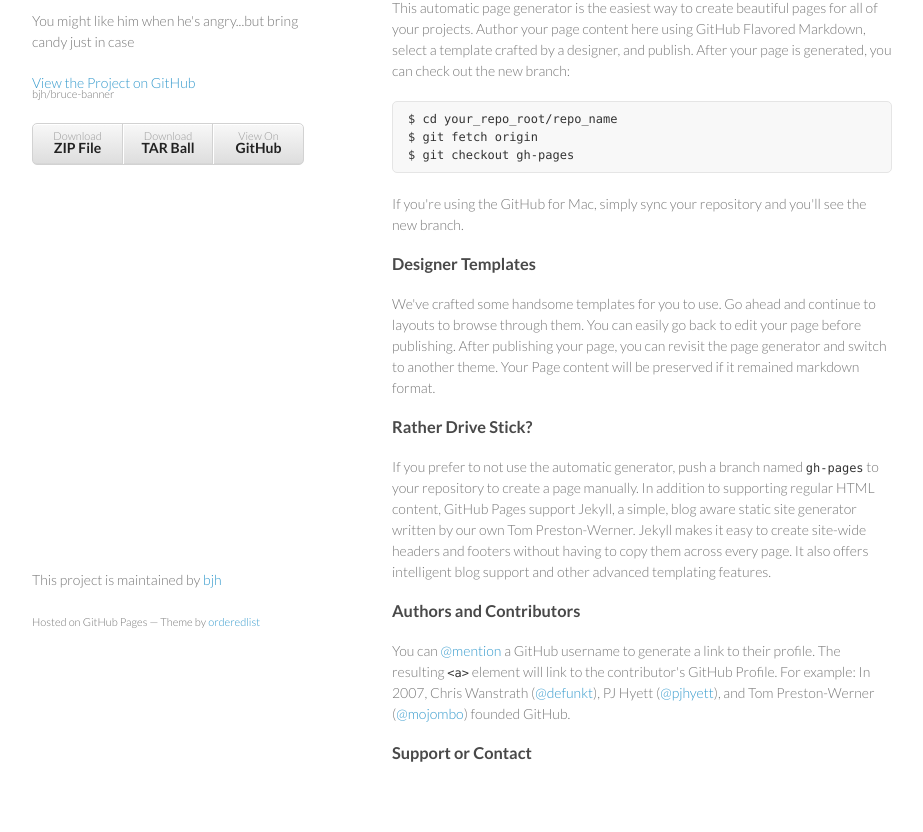
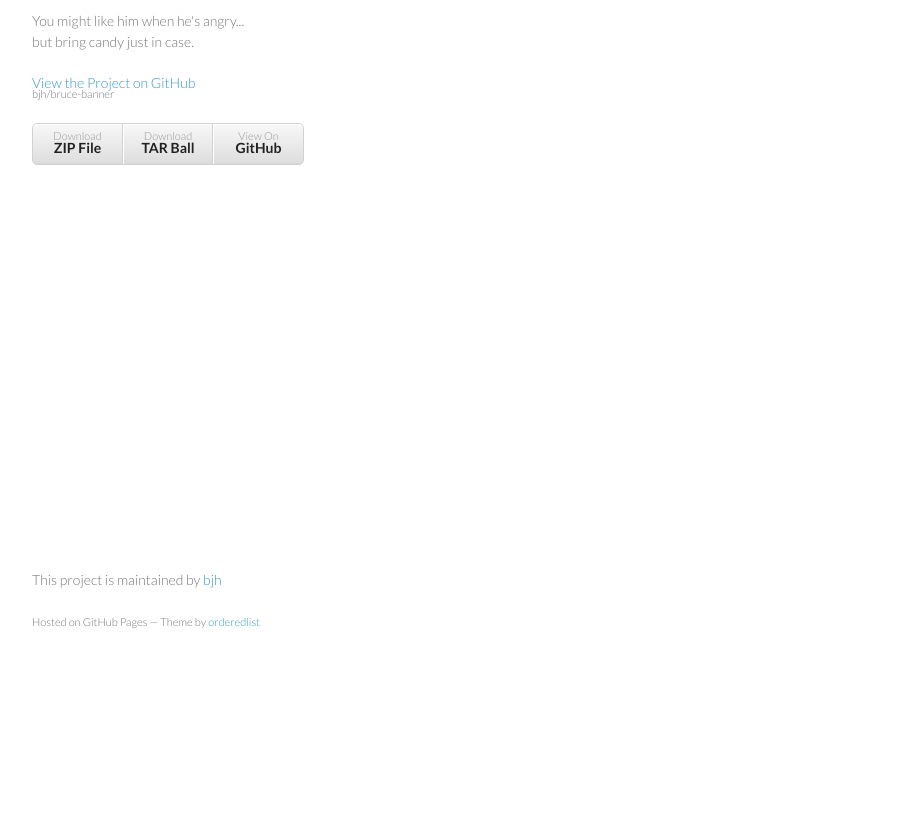
Before and after one commit to bjh/bruce-banner, a plain HTML site: page index.html in a window 1280 px wide. Shown: the part 99-931 px from the top of the page, without its empty margins (178-1101 px from the left). After the commit the page ends 800 px from the top, so only its background shows below. Drawn offline with Linux system fonts and the light colour scheme.

Commit message:
flexing the muscles of time and space

```diff
--- a/index.html
+++ b/index.html
@@ -3,7 +3,7 @@
 <head>
   <meta charset="utf-8">
   <meta http-equiv="X-UA-Compatible" content="chrome=1">
-    <title>Bruce Banner by bjh</title>
+  <title>Bruce Banner</title>
 
   <link rel="stylesheet" href="stylesheets/styles.css">
   <link rel="stylesheet" href="stylesheets/pygment_trac.css">
@@ -16,49 +16,16 @@
   <div class="wrapper">
     <header>
       <h1>Bruce Banner</h1>
-        <p>You might like him when he's angry...but bring candy just in case</p>
+      <p>You might like him when he's angry...<br/>but bring candy just in case.</p>
 
       <p class="view"><a href="https://github.com/bjh/bruce-banner">View the Project on GitHub <small>bjh/bruce-banner</small></a></p>
-
-
       <ul>
         <li><a href="https://github.com/bjh/bruce-banner/zipball/master">Download <strong>ZIP File</strong></a></li>
         <li><a href="https://github.com/bjh/bruce-banner/tarball/master">Download <strong>TAR Ball</strong></a></li>
         <li><a href="https://github.com/bjh/bruce-banner">View On <strong>GitHub</strong></a></li>
       </ul>
     </header>
-      <section>
-        <h3>
-<a name="welcome-to-github-pages" class="anchor" href="#welcome-to-github-pages"><span class="octicon octicon-link"></span></a>Bruce Banner.</h3>
-
-<p>This automatic page generator is the easiest way to create beautiful pages for all of your projects. Author your page content here using GitHub Flavored Markdown, select a template crafted by a designer, and publish. After your page is generated, you can check out the new branch:</p>
-
-<pre><code>$ cd your_repo_root/repo_name
-$ git fetch origin
-$ git checkout gh-pages
-</code></pre>
-
-<p>If you're using the GitHub for Mac, simply sync your repository and you'll see the new branch.</p>
-
-<h3>
-<a name="designer-templates" class="anchor" href="#designer-templates"><span class="octicon octicon-link"></span></a>Designer Templates</h3>
-
-<p>We've crafted some handsome templates for you to use. Go ahead and continue to layouts to browse through them. You can easily go back to edit your page before publishing. After publishing your page, you can revisit the page generator and switch to another theme. Your Page content will be preserved if it remained markdown format.</p>
-
-<h3>
-<a name="rather-drive-stick" class="anchor" href="#rather-drive-stick"><span class="octicon octicon-link"></span></a>Rather Drive Stick?</h3>
-
-<p>If you prefer to not use the automatic generator, push a branch named <code>gh-pages</code> to your repository to create a page manually. In addition to supporting regular HTML content, GitHub Pages support Jekyll, a simple, blog aware static site generator written by our own Tom Preston-Werner. Jekyll makes it easy to create site-wide headers and footers without having to copy them across every page. It also offers intelligent blog support and other advanced templating features.</p>
-
-<h3>
-<a name="authors-and-contributors" class="anchor" href="#authors-and-contributors"><span class="octicon octicon-link"></span></a>Authors and Contributors</h3>
-
-<p>You can <a href="https://github.com/blog/821" class="user-mention">@mention</a> a GitHub username to generate a link to their profile. The resulting <code>&lt;a&gt;</code> element will link to the contributor's GitHub Profile. For example: In 2007, Chris Wanstrath (<a href="https://github.com/defunkt" class="user-mention">@defunkt</a>), PJ Hyett (<a href="https://github.com/pjhyett" class="user-mention">@pjhyett</a>), and Tom Preston-Werner (<a href="https://github.com/mojombo" class="user-mention">@mojombo</a>) founded GitHub.</p>
-
-<h3>
-<a name="support-or-contact" class="anchor" href="#support-or-contact"><span class="octicon octicon-link"></span></a>Support or Contact</h3>
-
-</section>
+    <h3><a name="welcome-to-github-pages" class="anchor" href="#welcome-to-github-pages"><span class="octicon octicon-link"></span></a>Bruce Banner.</h3>
     <footer>
       <p>This project is maintained by <a href="https://github.com/bjh">bjh</a></p>
       <p><small>Hosted on GitHub Pages &mdash; Theme by <a href="https://github.com/orderedlist">orderedlist</a></small></p>
```
Also changed, not shown: params.json (+7 -1 lines), 5 other files. Lines whose indentation alone changed are shown as unchanged.
